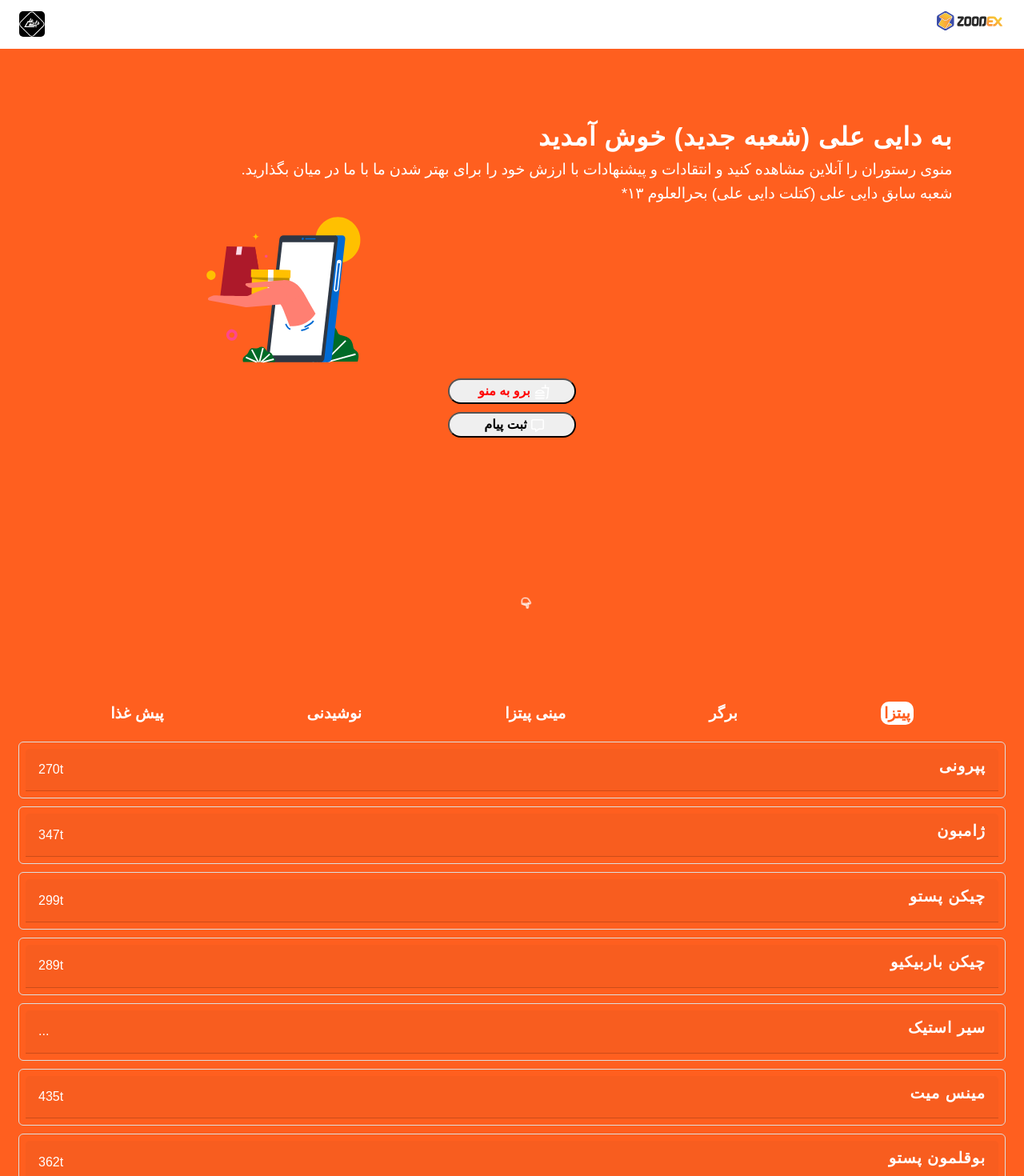
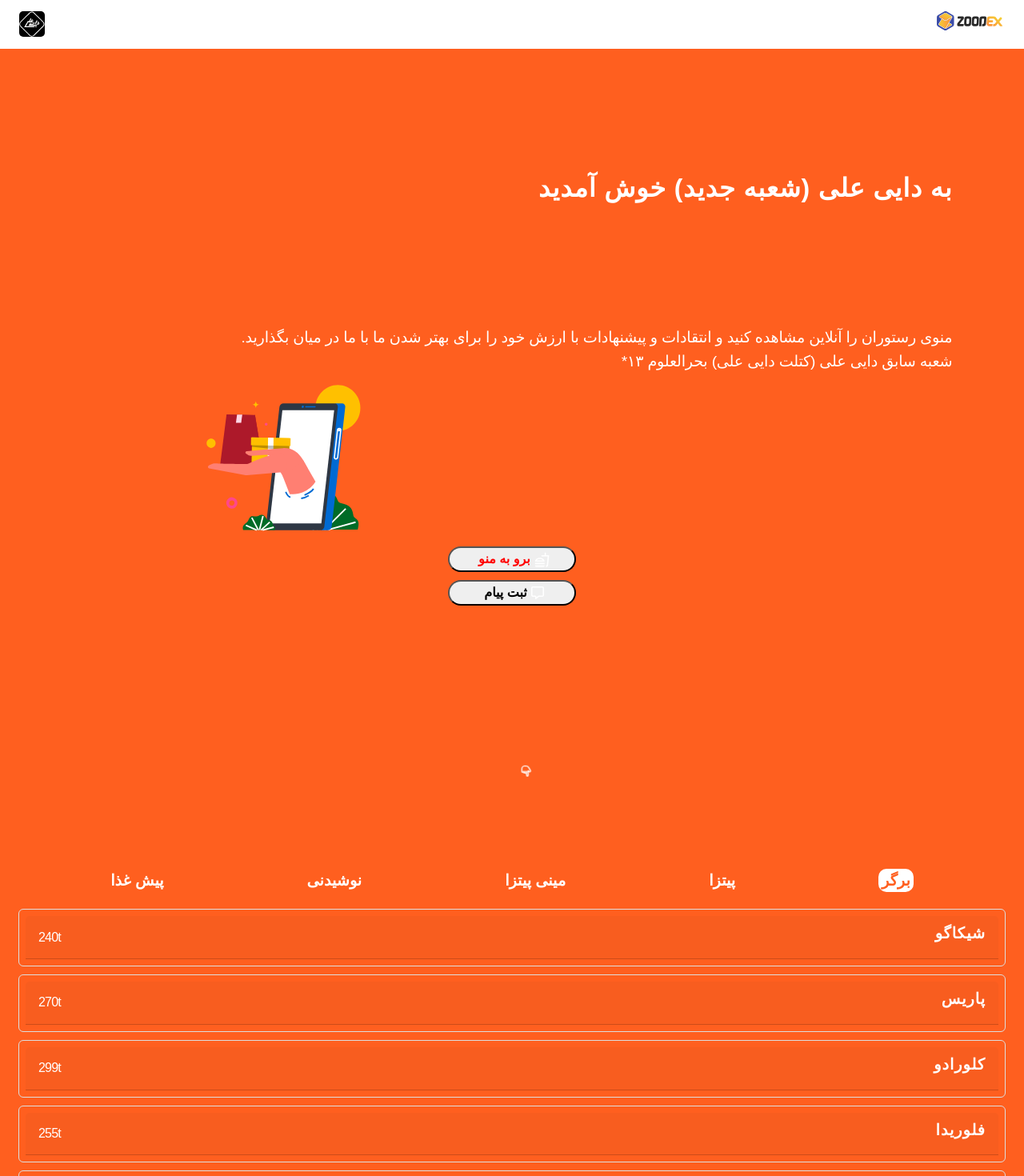
Before and after one commit to pedramjlo/Daei-Ali-ORG, a React (Create React App) app: page / in a window 1280 px wide. Shown: the top 1470 px of the page at 80% size. Built offline with nearby package versions, Linux system fonts and the light colour scheme; a web font is replaced by a local one.

Commit message:
fixed all issues

```diff
--- a/src/card.css
+++ b/src/card.css
@@ -30,19 +30,21 @@
     overflow: hidden;
     text-overflow: ellipsis;
     font-size: 1.2em;
-    font-weight: 700;
+    font-weight: 900;
     letter-spacing: 1px;
 }
 
 .card-price {
     flex: 1;
     text-align: left;
+    letter-spacing: -0.8px;
 }
 
 .card-content {
     text-align: center;
-    padding-top: 10px;
-    padding-top: 8px;
+    padding-top: 3%;
+    margin-left: 3%;
+    margin-right: 3%;
 }
 
 .card.expanded {
--- a/src/components/burgerpage.jsx
+++ b/src/components/burgerpage.jsx
@@ -7,36 +7,36 @@ const BurgerContent = () => {
     return(
         <div>
             <Card title="شیکاگو" price="240t" isExpandable={true} className="burger-card">
-                <p>2 عدد برگر 80 گرمی گوساله - پنیر گودا - سس برگر و سس باربیکیو - پیاز کاراملی</p>
+                <p style ={{ direction:"rtl" }}>2 عدد برگر 80 گرمی گوساله - پنیر گودا - سس برگر و سس باربیکیو - پیاز کاراملی</p>
             </Card>
 
             <Card title="پاریس" price="270t" isExpandable={true} className="burger-card">
-            <p>2 عدد برگر 80 گرمی گوساله - پنیر گودا و پنیر ترکیبی - قارچ - سس برگر و سس خردل شیرین</p>
+            <p style ={{ direction:"rtl" }}>2 عدد برگر 80 گرمی گوساله - پنیر گودا و پنیر ترکیبی - قارچ - سس برگر و سس خردل شیرین</p>
 
             </Card>
 
             <Card title="کلورادو" price="299t" isExpandable={true} className="burger-card">
-                <p>2 عدد برگر 80 گرمی گوساله شنیسل مرغ گریل شده پنیر گودا سس برگر و سس خردل شیرین - پیاز خورد شده</p>
+                <p style ={{ direction:"rtl" }}>2 عدد برگر 80 گرمی گوساله شنیسل مرغ گریل شده پنیر گودا سس برگر و سس خردل شیرین - پیاز خورد شده</p>
             </Card>
 
             <Card title="فلوریدا" price="255t" isExpandable={true} className="burger-card">
-                <p>2 عدد برگر 80 گرمی گوساله - پنیر گودا - پیاز خورد شده - سس برگر و سس قارچ و سس خردل شیرین</p>
+                <p style ={{ direction:"rtl" }}>2 عدد برگر 80 گرمی گوساله - پنیر گودا - پیاز خورد شده - سس برگر و سس قارچ و سس خردل شیرین</p>
             </Card>
 
             <Card title="مکزیکانو" price="259t" isExpandable={true} className="burger-card">
-                <p>2 عدد برگر 80 گرمی گوساله - پنیر گودا - هالوپینو - پپرونی - سس برگر و سس چیلی تای - پیاز خورد شده</p>
+                <p style ={{ direction:"rtl" }}>2 عدد برگر 80 گرمی گوساله - پنیر گودا - هالوپینو - پپرونی - سس برگر و سس چیلی تای - پیاز خورد شده</p>
             </Card>
 
             <Card title=" میلان" price="257t" isExpandable={true} className="burger-card">
-                <p>2 برگر 80 گرمی گوساله پنیر گورگونزولا - پنیر گودا - گوجه خشک - سس برگر و سس پستو</p>
+                <p style ={{ direction:"rtl" }}>2 برگر 80 گرمی گوساله پنیر گورگونزولا - پنیر گودا - گوجه خشک - سس برگر و سس پستو</p>
             </Card>
 
             <Card title="تگزاس " price="288t" isExpandable={true} className="burger-card">
-                <p>2 عدد برگر 80 گرمی گوساله بیکن - پنیر گودا - قارچ با سس باربیکیو تفت داده شده - نان مک - سس برگر و سس خامه شیرین</p>
+                <p style ={{ direction:"rtl" }}>2 عدد برگر 80 گرمی گوساله بیکن - پنیر گودا - قارچ با سس باربیکیو تفت داده شده - نان مک - سس برگر و سس خامه شیرین</p>
             </Card>
 
             <Card title="دبل فولی " price="477t" isExpandable={true} className="burger-card">
-                <p>4 عدد برگر 80 گرمی گوساله - پنیر گودا 2 عدد - سس برگر و سس خردل شیرین و سس قارج - بیکن کریسپی</p>
+                <p style ={{ direction:"rtl" }}>4 عدد برگر 80 گرمی گوساله - پنیر گودا 2 عدد - سس برگر و سس خردل شیرین و سس قارج - بیکن کریسپی</p>
             </Card>
 
         </div>
--- a/src/components/drinkspage.jsx
+++ b/src/components/drinkspage.jsx
@@ -5,10 +5,10 @@ import '../card.css';
 const DrinksContent = () => {
     return (
        <div>
-             <Card title="اسپرایت" price="25">
+             <Card title="اسپرایت" price="25t">
             </Card>
 
-            <Card title="آب معدنی" price="25">
+            <Card title="آب معدنی" price="25t">
             </Card>
 
             <Card title="کوکا کولا" price="25t">
@@ -20,10 +20,10 @@ const DrinksContent = () => {
             <Card title="دلستر" price="25t">
             </Card>
 
-            <Card title="فانتا" price="289t">
+            <Card title="فانتا" price="25t">
             </Card>
 
-            <Card title="Cold Brew" price="289t">
+            <Card title="Cold Brew" price="40t">
             </Card>
        </div>
     );
--- a/src/components/menu-groups.jsx
+++ b/src/components/menu-groups.jsx
@@ -10,8 +10,8 @@ import StartersContent from './starterspage';
 
 const MenuGroups = () => {
     const links = [
+        { label: 'برگر', component: BurgerContent },
         { label: 'پیتزا', component: PizzaContent },
-        { label: 'برگر', component: BurgerContent },
         { label: 'مینی پیتزا', component: MiniPizzaContent },
         { label: 'نوشیدنی', component: DrinksContent },
         { label: 'پیش غذا', component: StartersContent }
--- a/src/components/pizzapage.jsx
+++ b/src/components/pizzapage.jsx
@@ -6,8 +6,10 @@ import '../card.css';
 const PizzaContent = () => {
     return (
         <div>
-            <Card title="پپرونی" price="270t">
+            <Card title="چیکن باربیکیو" price="289t">
             </Card>
+
+
 
             <Card title="ژامبون" price="347t">
             </Card>
@@ -15,8 +17,6 @@ const PizzaContent = () => {
             <Card title="چیکن پستو" price="299t">
             </Card>
 
-            <Card title="چیکن باربیکیو" price="289t">
-            </Card>
 
             <Card title="سیر استیک" price="...">
             </Card>
@@ -32,6 +32,9 @@ const PizzaContent = () => {
 
             <Card title="رست بیف" price="477t">
             </Card>
+
+            <Card title="پپرونی" price="270t">
+            </Card>
         </div>
     );
 };
--- a/src/home.css
+++ b/src/home.css
@@ -30,7 +30,7 @@ h2 {
     margin-right: 7%;
     font-weight: 900;
     letter-spacing: 0.8px;
-    margin-top: 10%;
+    margin-top: 15%;
     margin-left: 6%;
 }
 
@@ -38,7 +38,7 @@ h2 {
 .description-1{
     margin-right: 7%;
     margin-left: 5%;
-    margin-top: 0;
+    margin-top: 12%;
 }
 
 
```
